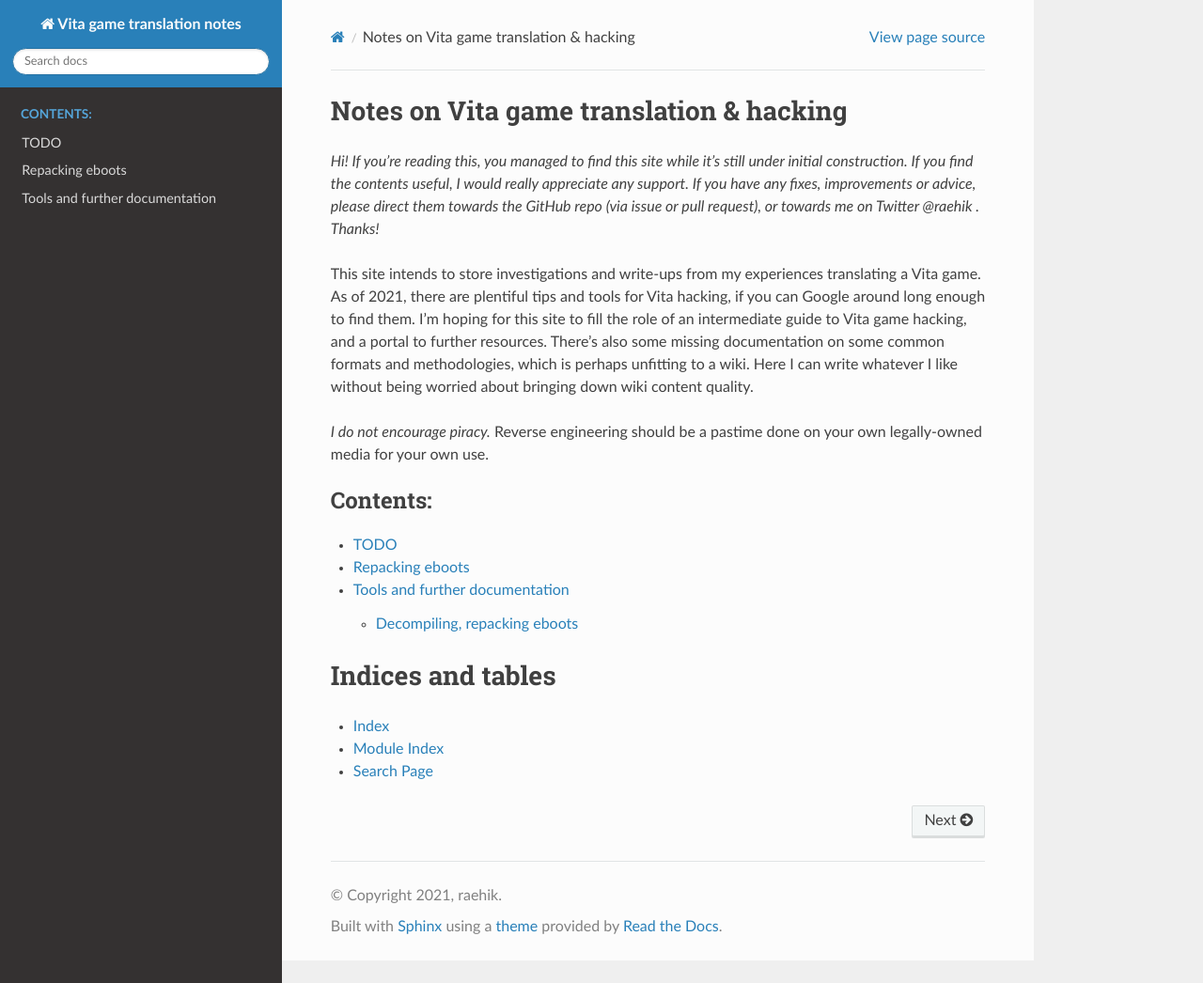
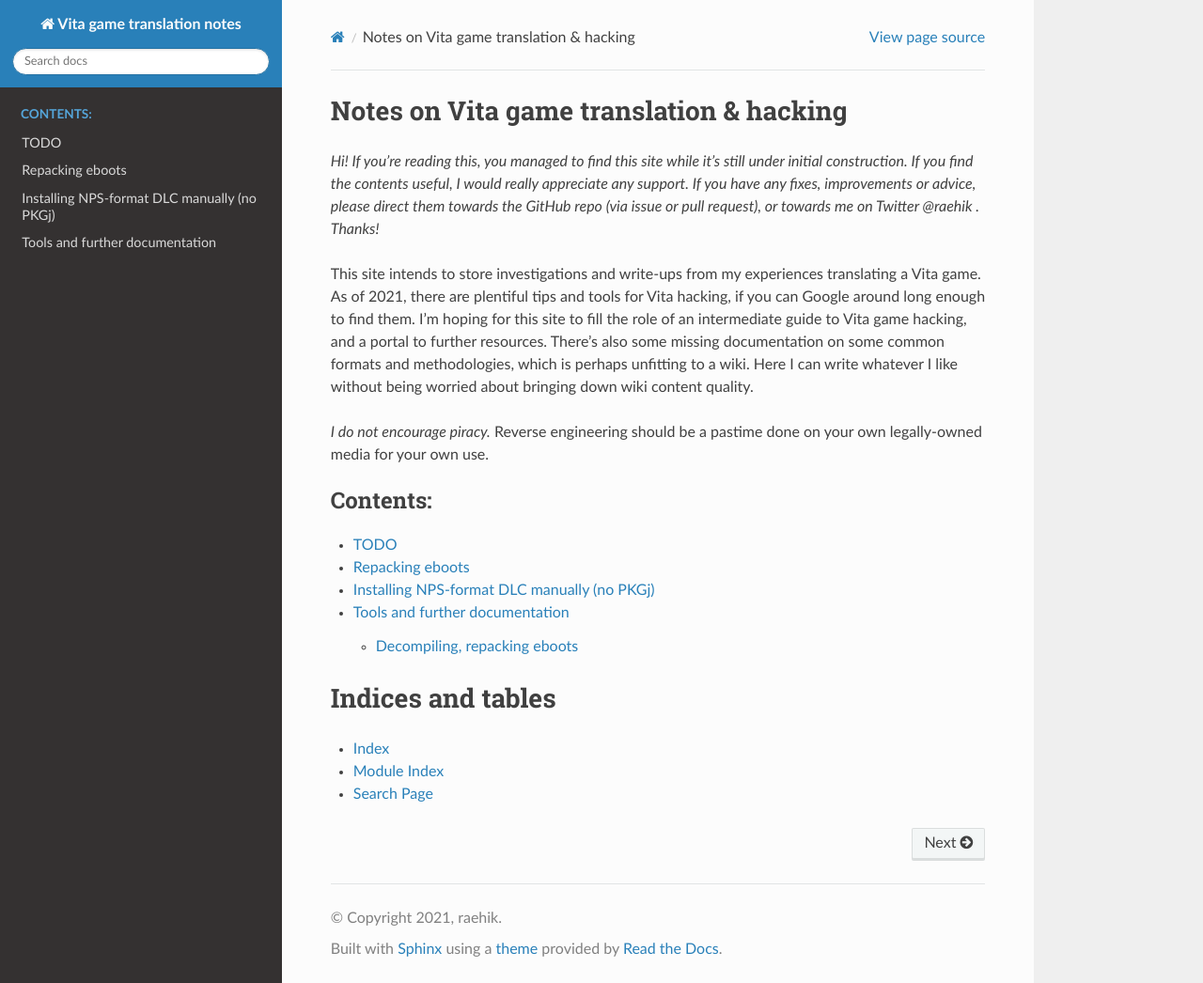
Before and after one commit to raehik/psv-elf-hacking, a Sphinx documentation site: the page built from source/index.rst, in a window 1280 px wide and 1046 px high. Shown: the whole window at 94% size. Built offline with Sphinx 7.4.7 and the Read the Docs theme 2.0.0, drawn with Linux system fonts in a browser that asks for light colours; some of the changed lines change nothing that is shown.

Commit message:
add page on installing DLC manually

```diff
--- a/source/index.rst
+++ b/source/index.rst
@@ -25,6 +25,7 @@
 
    TODO
    repacking-eboots
+   manual-dlc
    tools
 
 
--- /dev/null
+++ b/source/manual-dlc.rst
@@ -0,0 +1,27 @@
+Installing NPS-format DLC manually (no PKGj)
+============================================
+
+If you're working on a fan translation, you may find that your game isn't yet
+available on NoPayStation. If you're able to purchase the DLC, you may wish to
+convert it to a shareable (not limited to one device) format that uses a fake
+license, and can be loaded with NoNpDRM. This page walks through the steps to
+install such "shared" DLC manually, without PKGj.
+
+#. Obtain the DLC PKG and ``work.bin`` files. (``work.bin`` is NoNpDRM's fake
+   license file, which you generate on a console with the DLC installed on.)
+#. Run ``pkg2zip`` on the PKG to generate an installable ``.zip``.
+#. Unzip the generated ``.zip`` to ``ux0:`` on your console. (It should add a
+   folder at ``ux0:addcont/<GAME TITLE>/<DLC TITLE>``.)
+#. Place ``work.bin`` at ``ux0:license/addcont/<GAME TITLE>/<DLC TITLE>/6488b73b912a753a492e2714e9b38bc7.rif``.
+#. On your console, open VitaShell and press Triangle on the "home" screen
+   (outside of ``ux0:`` etc.).
+#. Select ``Refresh LiveArea``.
+
+The DLC should be installed (though you may not get any prompts, and may see
+``Refreshed 0 items.``). Open the game and check that everything is working as
+expected.
+
+You can also select ``Refresh license database``, which appears to put all
+available game, DLC etc. licenses into a database which VitaShell can use to
+regenerate licenses if they go missing. I don't _think_ it's important for DLC
+installation however.
```
